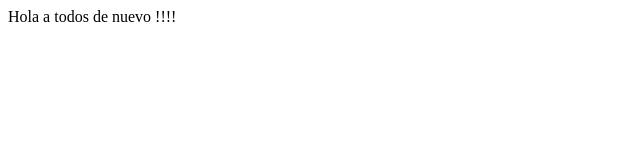
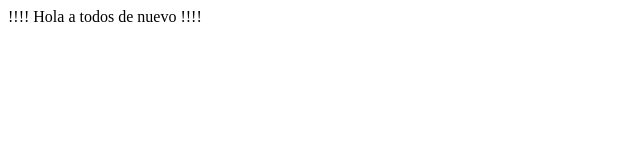
Before and after one commit to crypto-student-michel/CURSO-PRIMERA, a plain HTML site: page index.html in a window 1280 px wide. Shown: the full height of the page, 0-640 px from the left. Drawn offline with Linux system fonts and the light colour scheme.

Commit message:
tercer cambio

```diff
--- a/index.html
+++ b/index.html
@@ -7,6 +7,6 @@
         <title>Document</title>
     </head>
     <body>
-        Hola a todos de nuevo !!!!
+        !!!! Hola a todos de nuevo !!!!
     </body>
 </html>
```
